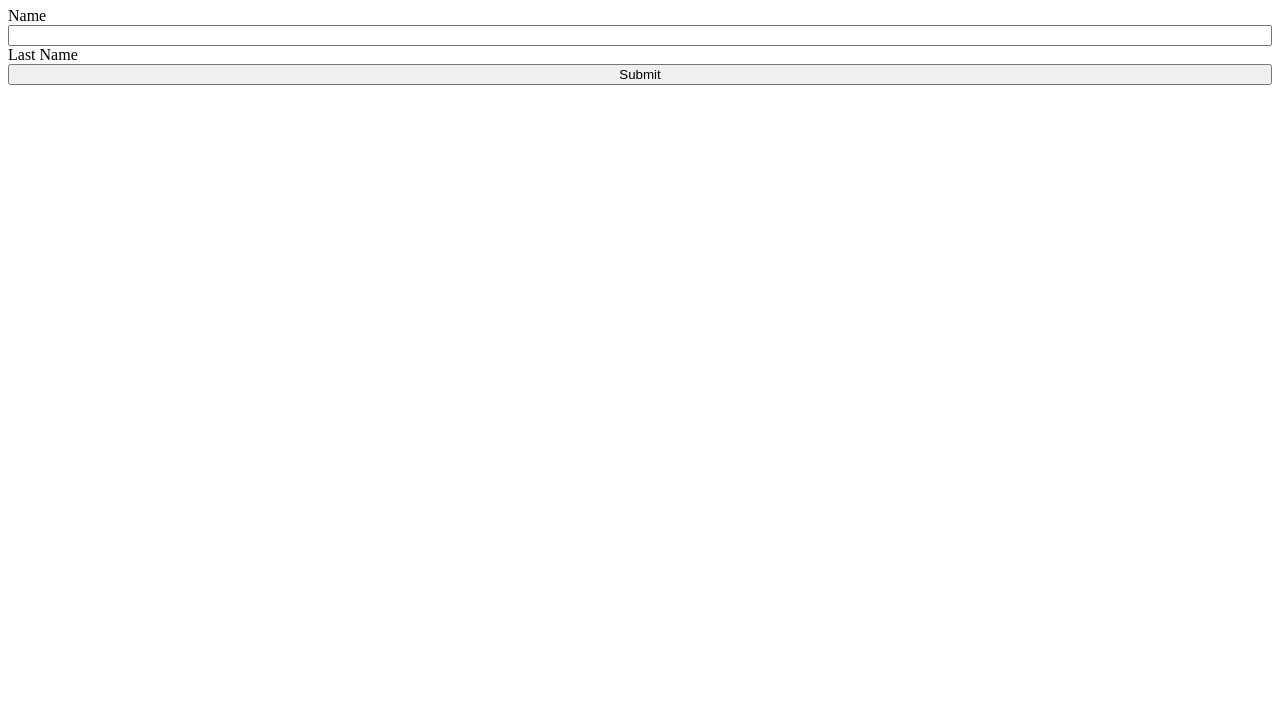
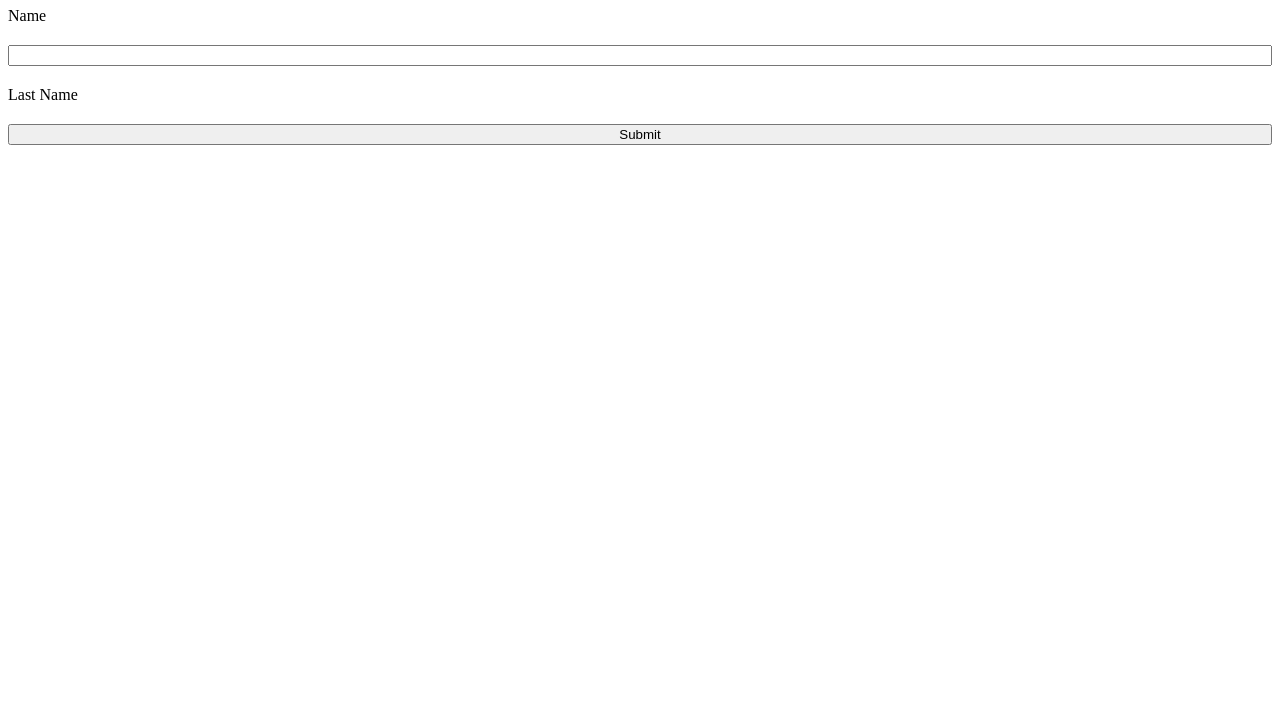
Before and after one commit to 1Mrsimon/Login, a plain HTML site: page index.html in a window 1280 px wide. Shown: the part 73-800 px from the top of the page. Drawn offline with Linux system fonts and the light colour scheme.

Commit message:
add style

```diff
--- a/index.html
+++ b/index.html
@@ -9,7 +9,7 @@
 
 <body>
     <h1>Login App</h1>
-    <form action="" style="display: flex; flex-direction: column;">
+    <form action="" style="display: flex; flex-direction: column;gap: 20px;">
         <label for="">
             Name
         </label>
```
